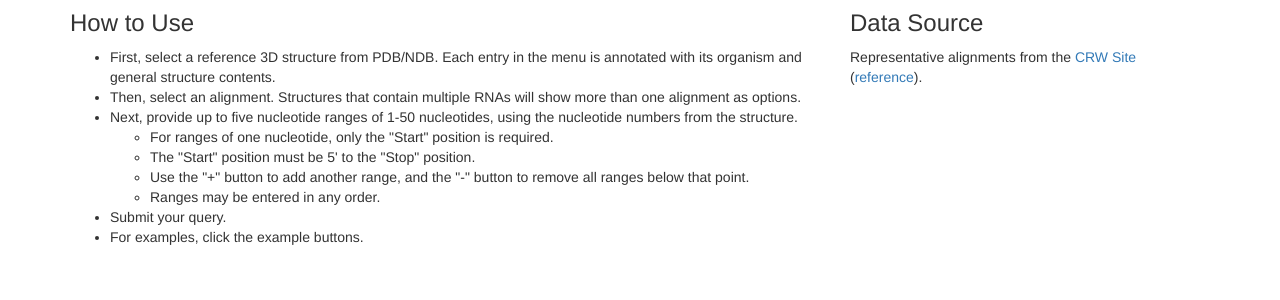
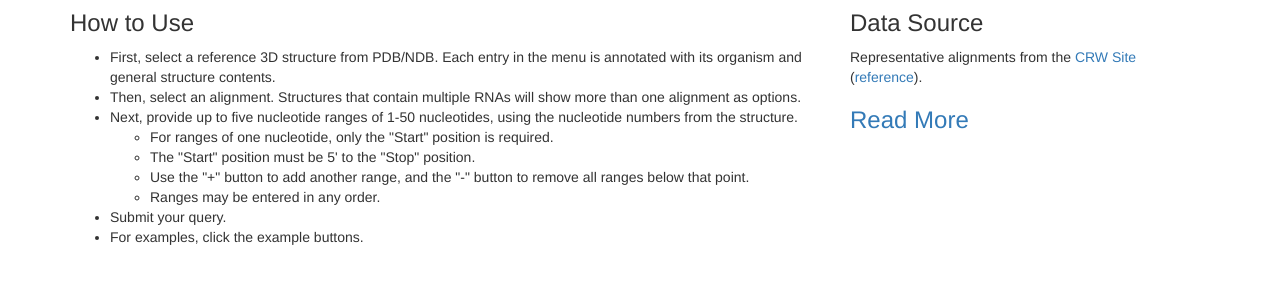
Before and after one commit to BGSU-RNA/alignment-server-dev, a Python web app: template templates/form.html in a window 1280 px wide. Shown: the part 381-681 px from the top of the page. Run offline with Jinja, Linux system fonts and the light colour scheme; the template is opened without the code that fills it, so the values that code supplies are empty; some libraries are stand-ins or nearby versions.

Commit message:
Add link to r3d2msa paper

```diff
--- a/templates/form.html
+++ b/templates/form.html
@@ -238,6 +238,7 @@
             href="http://www.rna.ccbb.utexas.edu/">CRW Site</a>
             (<a href="http://dx.doi.org/10.1186/1471-2105-3-2">reference</a>).
           </p>
+          <h3><a href="https://www.ncbi.nlm.nih.gov/pubmed/26048960">Read More</a></h3>
         </div>
       </div>
 
```
